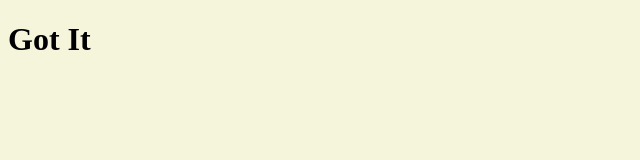
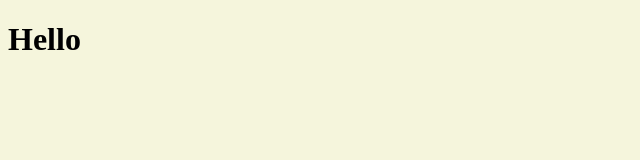
Before and after one commit to ryan2414/Momentom_JS, a plain HTML site: page index.html in a window 1280 px wide. Shown: the full height of the page, 0-640 px from the left. Drawn offline with Linux system fonts and the light colour scheme.

Commit message:
study querySelector

```diff
--- a/app.js
+++ b/app.js
@@ -1,6 +1,7 @@
-const title = document.getElementById("title");
+const hello = document.querySelector(".hello h1");
+const hellos = document.querySelectorAll(".hello h1");
 
-title.innerText = "Got It";
+hello.innerText = "Hello";
 
-console.log(title.id);
-console.log(title.className);
+console.log(hello);
+console.log(hellos);
--- a/index.html
+++ b/index.html
@@ -8,7 +8,9 @@
     <title>Momentom</title>
   </head>
   <body>
-    <h1 class="hello" id="title">Grap It!</h1>
+    <div class="hello">
+      <h1>Nice Meet You</h1>
+    </div>
     <script src="./app.js"></script>
   </body>
 </html>
```
